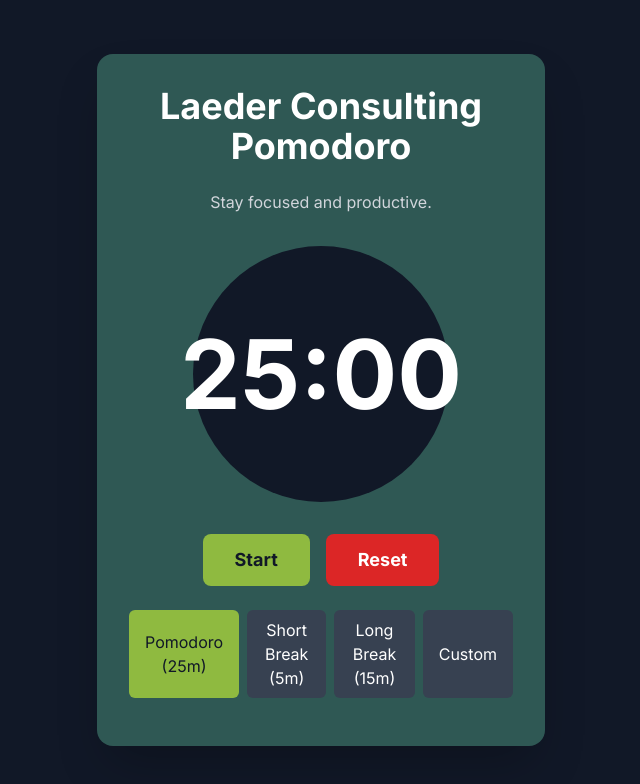
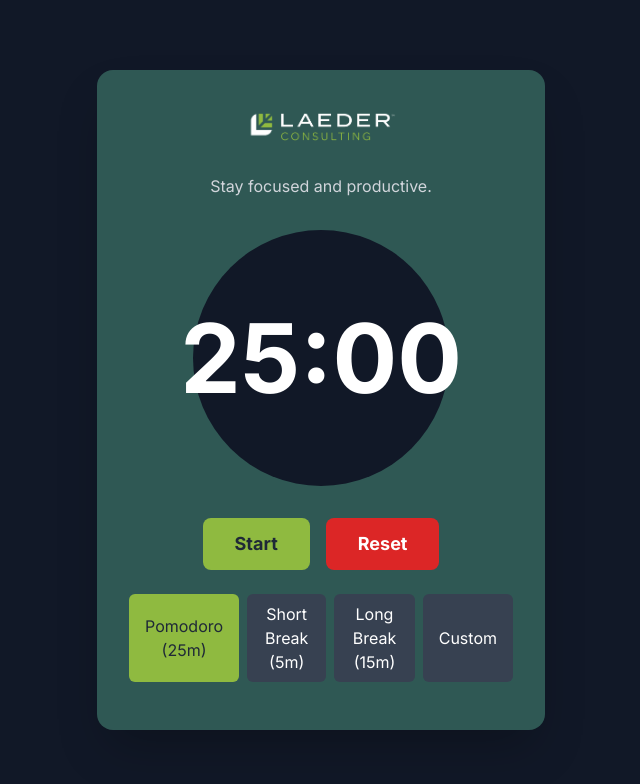
Before and after one commit to nllaeder/pomodoro_timer, a plain HTML site: page index.html in a window 1280 px wide. Shown: the whole page, without its empty margins (319-959 px from the left). Drawn offline with nearby package versions, Linux system fonts and the light colour scheme.

Commit message:
fixed logo hopefully

```diff
--- a/index.html
+++ b/index.html
@@ -7,6 +7,14 @@
     <script src="https://cdn.tailwindcss.com"></script>
     <link href="https://fonts.googleapis.com/css2?family=Inter:wght@400;500;700&display=swap" rel="stylesheet">
     <style>
+        /* --- Customizable Brand Colors --- */
+        :root {
+            --color-primary: #2f5854; /* Dark Green */
+            --color-accent: #8fba40;  /* Lime Green */
+            --color-accent-text: #1f2937; /* Dark text for light accent background */
+        }
+        /* --- End Customizable Colors --- */
+
         body {
             font-family: 'Inter', sans-serif;
         }
@@ -14,7 +22,6 @@
             font-size: 6rem; /* 96px */
             line-height: 1;
         }
-        /* Simple transition for button hover states */
         .btn {
             transition: background-color 0.2s ease-in-out, transform 0.1s ease-in-out, filter 0.2s;
         }
@@ -24,6 +31,11 @@
         .btn:active {
             transform: scale(0.98);
         }
+        /* Custom classes using the variables */
+        .bg-primary { background-color: var(--color-primary); }
+        .bg-accent { background-color: var(--color-accent); }
+        .text-accent { color: var(--color-accent-text); }
+
         /* Hide number input arrows */
         input[type=number]::-webkit-inner-spin-button,
         input[type=number]::-webkit-outer-spin-button {
@@ -37,13 +49,13 @@
 </head>
 <body class="bg-gray-900 text-white flex items-center justify-center min-h-screen p-4">
 
-    <div class="bg-[#2f5854] p-8 rounded-2xl shadow-2xl text-center max-w-md w-full">
+    <div class="bg-primary p-8 rounded-2xl shadow-2xl text-center max-w-md w-full">
         <!-- Logo -->
-        <img src="/static/Laeder-Consulting-Logo-Horizontal_Reverse.png" alt="Laeder Consulting Logo" class="h-12 mx-auto mb-6"
+        <img src="logo.png" alt="Company Logo" class="h-12 mx-auto mb-6"
              onerror="this.onerror=null; this.style.display='none'; document.getElementById('fallback-title').style.display='block';">
 
         <!-- Fallback Title -->
-        <h1 id="fallback-title" class="text-4xl font-bold mb-6" style="display:none;">Laeder Consulting Pomodoro</h1>
+        <h1 id="fallback-title" class="text-4xl font-bold mb-6" style="display:none;">Branded Pomodoro</h1>
 
         <p class="text-gray-300 mb-6">Stay focused and productive.</p>
 
@@ -54,14 +66,14 @@
 
         <!-- Controls -->
         <div class="flex justify-center space-x-4 mb-6">
-            <button id="start" class="btn bg-[#8fba40] text-gray-900 font-bold py-3 px-8 rounded-lg text-lg">Start</button>
+            <button id="start" class="btn bg-accent text-accent font-bold py-3 px-8 rounded-lg text-lg">Start</button>
             <button id="pause" class="btn bg-gray-600 hover:bg-gray-700 text-white font-bold py-3 px-8 rounded-lg text-lg hidden">Pause</button>
             <button id="reset" class="btn bg-red-600 hover:bg-red-700 text-white font-bold py-3 px-8 rounded-lg text-lg">Reset</button>
         </div>
 
         <!-- Session Type Selector -->
         <div class="flex justify-center space-x-2 mb-4">
-            <button id="pomodoro-btn" class="btn bg-[#8fba40] text-gray-900 py-2 px-4 rounded-md">Pomodoro (25m)</button>
+            <button id="pomodoro-btn" class="btn bg-accent text-accent py-2 px-4 rounded-md">Pomodoro (25m)</button>
             <button id="short-break-btn" class="btn bg-gray-700 text-white py-2 px-4 rounded-md">Short Break (5m)</button>
             <button id="long-break-btn" class="btn bg-gray-700 text-white py-2 px-4 rounded-md">Long Break (15m)</button>
             <button id="custom-btn" class="btn bg-gray-700 text-white py-2 px-4 rounded-md">Custom</button>
@@ -70,7 +82,7 @@
         <!-- Custom Time Input -->
         <div id="custom-time-wrapper" class="hidden mt-4 flex justify-center items-center space-x-2">
             <input type="number" id="custom-minutes" class="bg-gray-800 border border-gray-600 text-white text-center rounded-md p-2 w-24" placeholder="Mins">
-            <button id="set-custom-time-btn" class="btn bg-[#8fba40] text-gray-900 font-semibold py-2 px-4 rounded-md">Set</button>
+            <button id="set-custom-time-btn" class="btn bg-accent text-accent font-semibold py-2 px-4 rounded-md">Set</button>
         </div>
     </div>
 
@@ -150,22 +162,21 @@
         function switchMode(mode) {
             currentMode = mode;
 
-            // Show or hide the custom time input field
             if (mode === 'custom') {
                 customTimeWrapper.classList.remove('hidden');
             } else {
                 customTimeWrapper.classList.add('hidden');
             }
 
-            // Update button styles
+            // Update button styles using our custom CSS classes
             [pomodoroBtn, shortBreakBtn, longBreakBtn, customBtn].forEach(btn => {
-                btn.classList.remove('bg-[#8fba40]', 'text-gray-900');
+                btn.classList.remove('bg-accent', 'text-accent');
                 btn.classList.add('bg-gray-700', 'text-white');
             });
 
             const activeBtn = document.getElementById(`${mode}-btn`);
-            activeBtn.classList.add('bg-[#8fba40]', 'text-gray-900');
             activeBtn.classList.remove('bg-gray-700', 'text-white');
+            activeBtn.classList.add('bg-accent', 'text-accent');
 
             resetTimer();
         }
@@ -174,8 +185,8 @@
             const minutes = parseInt(customMinutesInput.value, 10);
             if (minutes && minutes > 0) {
                 modes['custom'] = minutes * 60;
-                currentMode = 'custom'; // Ensure we are in custom mode
-                resetTimer(); // Reset the timer with the new custom value
+                currentMode = 'custom';
+                resetTimer();
             }
         }
 
@@ -190,7 +201,6 @@
         customBtn.addEventListener('click', () => switchMode('custom'));
         setCustomTimeBtn.addEventListener('click', setCustomTime);
 
-
         // --- Initial Setup ---
         switchMode('pomodoro');
 
```
Also changed, not shown: logo.png (renamed from Laeder-Consulting-Logo-Horizontal_Reverse.png).
